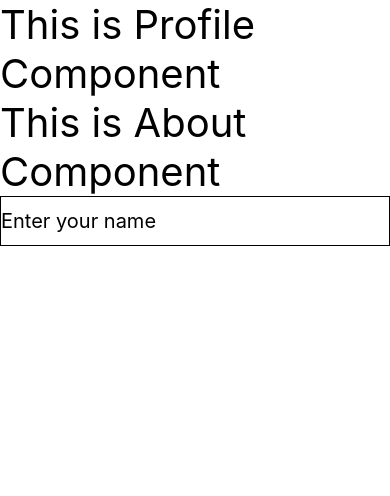
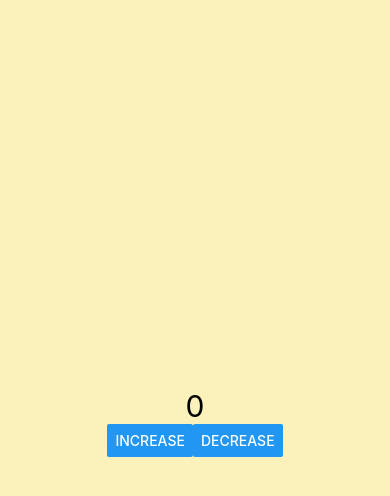
Before and after one commit to abdulkader789/ReactNativeApp, a React Native app: screen / in a window 390 px wide. Shown: the top 496 px of the page. Built offline with nearby package versions, Linux system fonts and the light colour scheme.

Commit message:
Program-4: created increase decrease button using useState from react which increase or decrease count value by 1

```diff
--- a/App.js
+++ b/App.js
@@ -1,38 +1,27 @@
-import React from 'react'
-import {Text, View } from 'react-native';
-import Form from './components/Form';
+import React, { useState } from 'react'
+import {Button, Text, View } from 'react-native';
 
-class App extends React.Component{
-  render(){
+const App=()=>{
+    const [count, setCount] = useState(0)
     return(
-      <View>
-        <Profile></Profile>
-        <About></About>
-        <Form></Form>
+      <View
+      style={{flex:1, alignItems:'center', justifyContent:'center',backgroundColor:'#FAF2BA'}}>
+        <Text style={{fontSize:30}}>{count}</Text>
+        <View style={{flexDirection: 'row',}}>
+            <Button style={{fontSize:30,}}
+                onPress={()=>setCount(count+1)}
+                title="Increase"
+                >
+            </Button>
+            <Button style={{fontSize:30}}
+                onPress={()=>setCount(count-1)}
+                title="Decrease"
+                >
+            </Button>
+        </View>
       </View>
     )
-  }
+
 }
 
 export default App;
-
-class Profile extends React.Component{
-  render(){
-    return (
-      <View>
-          <Text style={{fontSize:40}}>This is Profile Component</Text>
-      </View>
-  );
-  }
-}
-
-class About extends React.Component{
-  render(){
-
-      return (
-        <View>
-            <Text style={{fontSize:40}}>This is About Component</Text>
-        </View>
-  );
-  }
-}
```
